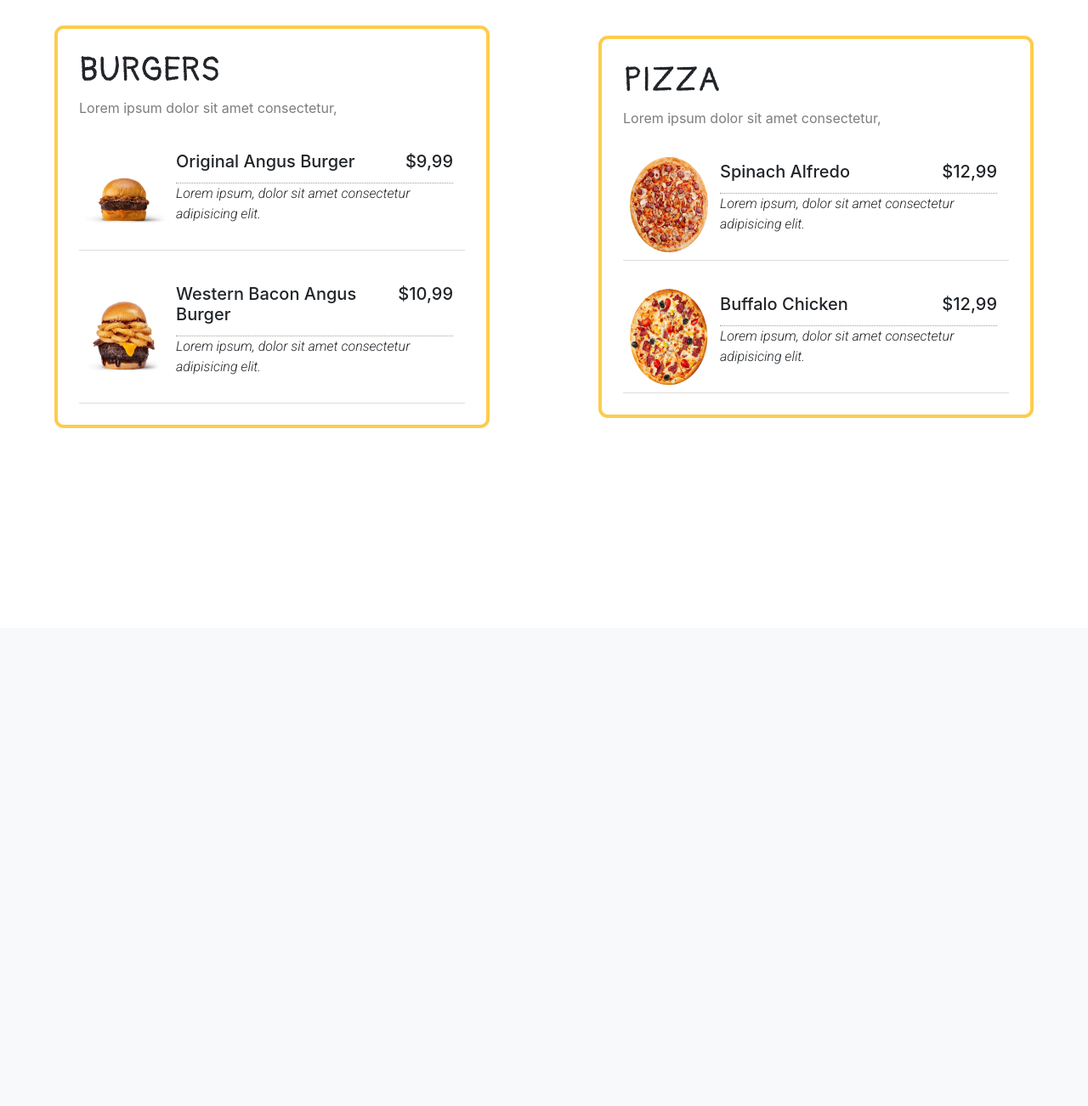
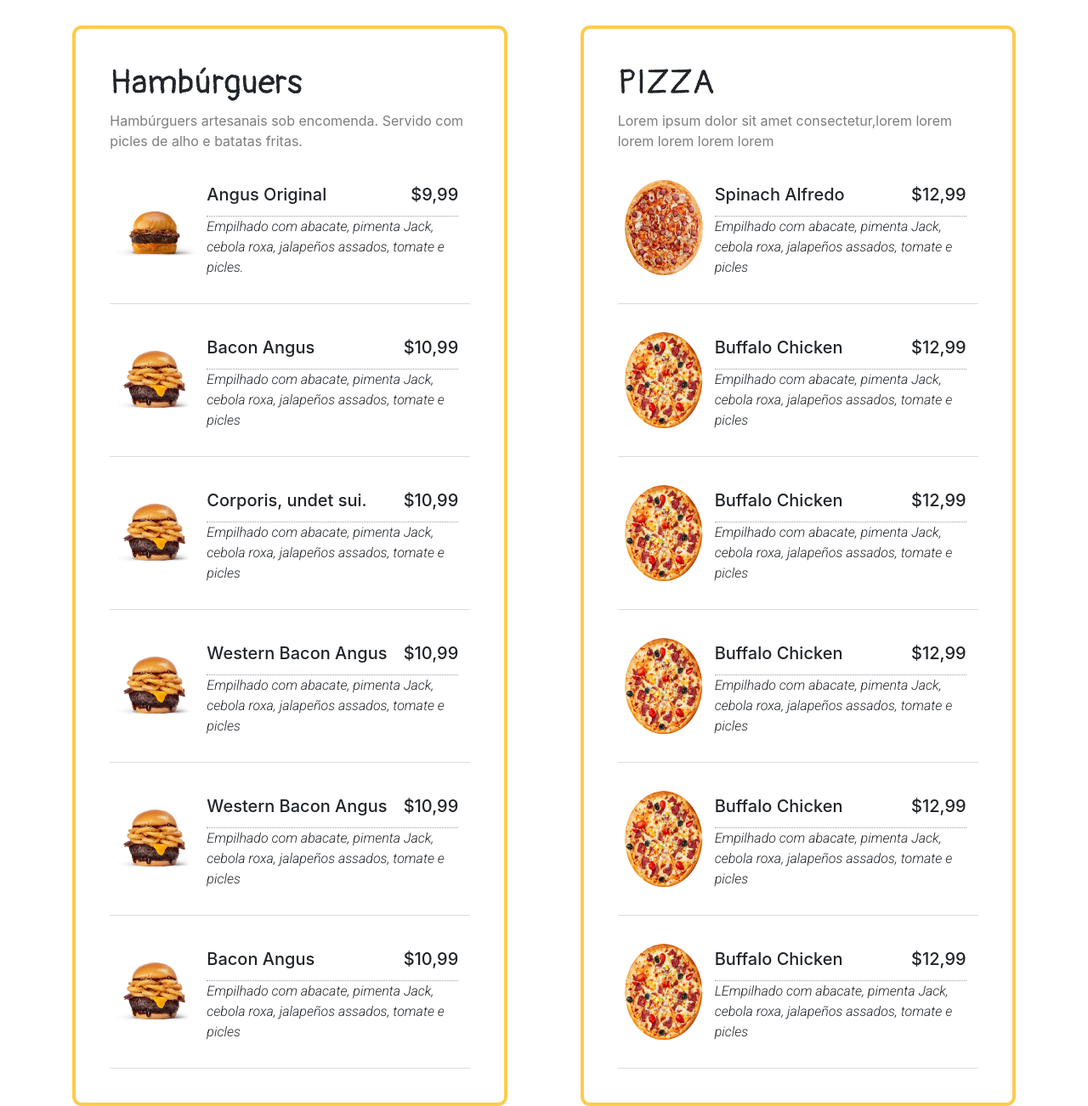
Before and after one commit to ricardo55991/StreetFood, a PHP site: page /pages/cardapio.html in a window 1280 px wide. Shown: the part 61-1363 px from the top of the page at 85% size. Before the commit the page ends 565 px from the top, so only its background shows below. Run offline with PHP 8.4, Linux system fonts and the light colour scheme; some libraries are stand-ins or nearby versions.

Commit message:
itens pizza e hamburguer adicionados

```diff
--- a/pages/cardapio.html
+++ b/pages/cardapio.html
@@ -50,18 +50,19 @@
     <div class="conteiner">
         <div class="cards">
             <!--BURGERS-->
-            <h1>BURGERS</h1>
+            <h1>Hambúrguers</h1>
             <div class="contents">
-                <P id="descricao">Lorem ipsum dolor sit amet consectetur,</P>
+                <P id="descricao">Hambúrguers artesanais sob encomenda.  Servido com picles de alho e batatas fritas.</P>
                     <div class="card-1">
                         <img src="/assets/hamburger teste.jpg" alt="..." class="img-thumb">
                         <div class="flex-card">
                             <div class="titulo">
-                                <h5>Original Angus Burger</h5>
+                                <h5>Angus Original</h5>
                                 <h6>$9,99</h6>
                             </div>
                             <div class="content-card">
-                                <p>Lorem ipsum, dolor sit amet consectetur adipisicing elit. </p>
+                                <p>Empilhado com abacate, pimenta Jack, cebola roxa, jalapeños assados, tomate e picles.
+                                </p>
                             </div>
                         </div>
                     </div>
@@ -69,11 +70,59 @@
                         <img src="/assets/burger11.jpg" alt="..." class="img-thumb">
                         <div class="flex-card">
                             <div class="titulo">
-                                <h5>Western Bacon Angus Burger</h5>
+                                <h5>Bacon Angus</h5>
                                 <h6>$10,99</h6>
                             </div>
                             <div class="content-card">
-                                <p>Lorem ipsum, dolor sit amet consectetur adipisicing elit. </p>
+                                <p>Empilhado com abacate, pimenta Jack, cebola roxa, jalapeños assados, tomate e picles </p>
+                            </div>
+                        </div>
+                    </div>
+                    <div class="card-1">
+                        <img src="/assets/burger11.jpg" alt="..." class="img-thumb">
+                        <div class="flex-card">
+                            <div class="titulo">
+                                <h5> Corporis, undet sui.</h5>
+                                <h6>$10,99</h6>
+                            </div>
+                            <div class="content-card">
+                                <p>Empilhado com abacate, pimenta Jack, cebola roxa, jalapeños assados, tomate e picles </p>
+                            </div>
+                        </div>
+                    </div>
+                    <div class="card-1">
+                        <img src="/assets/burger11.jpg" alt="..." class="img-thumb">
+                        <div class="flex-card">
+                            <div class="titulo">
+                                <h5>Western Bacon Angus</h5>
+                                <h6>$10,99</h6>
+                            </div>
+                            <div class="content-card">
+                                <p>Empilhado com abacate, pimenta Jack, cebola roxa, jalapeños assados, tomate e picles </p>
+                            </div>
+                        </div>
+                    </div>
+                    <div class="card-1">
+                        <img src="/assets/burger11.jpg" alt="..." class="img-thumb">
+                        <div class="flex-card">
+                            <div class="titulo">
+                                <h5>Western Bacon Angus</h5>
+                                <h6>$10,99</h6>
+                            </div>
+                            <div class="content-card">
+                                <p>Empilhado com abacate, pimenta Jack, cebola roxa, jalapeños assados, tomate e picles </p>
+                            </div>
+                        </div>
+                    </div>
+                    <div class="card-1">
+                        <img src="/assets/burger11.jpg" alt="..." class="img-thumb">
+                        <div class="flex-card">
+                            <div class="titulo">
+                                <h5> Bacon Angus</h5>
+                                <h6>$10,99</h6>
+                            </div>
+                            <div class="content-card">
+                                <p>Empilhado com abacate, pimenta Jack, cebola roxa, jalapeños assados, tomate e picles </p>
                             </div>
                         </div>
                     </div>
@@ -85,8 +134,8 @@
         <div class="cards">
             <h1>PIZZA</h1>
             <div class="contents">
-                <P id="descricao">Lorem ipsum dolor sit amet consectetur,</P>
-                    <div class="card-1">
+                <P id="descricao">Lorem ipsum dolor sit amet consectetur,lorem lorem lorem lorem lorem lorem</P>
+                    <div class="card-1 card-pizza">
                         <img src="/assets/new-pizza10.jpg" alt="..." class="img-thumb">
                         <div class="flex-card">
                             <div class="titulo">
@@ -94,11 +143,11 @@
                                 <h6>$12,99</h6>
                             </div>
                             <div class="content-card">
-                                <p>Lorem ipsum, dolor sit amet consectetur adipisicing elit. </p>
+                                <p>Empilhado com abacate, pimenta Jack, cebola roxa, jalapeños assados, tomate e picles  </p>
                             </div>
                         </div>
                     </div>
-                    <div class="card-1">
+                    <div class="card-1 card-pizza">
                         <img src="/assets/new-pizza9.jpg" alt="..." class="img-thumb">
                         <div class="flex-card">
                             <div class="titulo">
@@ -106,7 +155,55 @@
                                 <h6>$12,99</h6>
                             </div>
                             <div class="content-card">
-                                <p>Lorem ipsum, dolor sit amet consectetur adipisicing elit. </p>
+                                <p>Empilhado com abacate, pimenta Jack, cebola roxa, jalapeños assados, tomate e picles  </p>
+                            </div>
+                        </div>
+                    </div>
+                    <div class="card-1 card-pizza">
+                        <img src="/assets/new-pizza9.jpg" alt="..." class="img-thumb">
+                        <div class="flex-card">
+                            <div class="titulo">
+                                <h5> Buffalo Chicken </h5>
+                                <h6>$12,99</h6>
+                            </div>
+                            <div class="content-card">
+                                <p>Empilhado com abacate, pimenta Jack, cebola roxa, jalapeños assados, tomate e picles  </p>
+                            </div>
+                        </div>
+                    </div>
+                    <div class="card-1 card-pizza">
+                        <img src="/assets/new-pizza9.jpg" alt="..." class="img-thumb">
+                        <div class="flex-card">
+                            <div class="titulo">
+                                <h5> Buffalo Chicken </h5>
+                                <h6>$12,99</h6>
+                            </div>
+                            <div class="content-card">
+                                <p>Empilhado com abacate, pimenta Jack, cebola roxa, jalapeños assados, tomate e picles </p>
+                            </div>
+                        </div>
+                    </div>
+                    <div class="card-1 card-pizza">
+                        <img src="/assets/new-pizza9.jpg" alt="..." class="img-thumb">
+                        <div class="flex-card">
+                            <div class="titulo">
+                                <h5> Buffalo Chicken </h5>
+                                <h6>$12,99</h6>
+                            </div>
+                            <div class="content-card">
+                                <p>Empilhado com abacate, pimenta Jack, cebola roxa, jalapeños assados, tomate e picles </p>
+                            </div>
+                        </div>
+                    </div>
+                    <div class="card-1 card-pizza">
+                        <img src="/assets/new-pizza9.jpg" alt="..." class="img-thumb">
+                        <div class="flex-card">
+                            <div class="titulo">
+                                <h5> Buffalo Chicken </h5>
+                                <h6>$12,99</h6>
+                            </div>
+                            <div class="content-card">
+                                <p>LEmpilhado com abacate, pimenta Jack, cebola roxa, jalapeños assados, tomate e picles </p>
                             </div>
                         </div>
                     </div>
--- a/styles/cardapio.css
+++ b/styles/cardapio.css
@@ -12,7 +12,7 @@
     margin-top: 30px;
     display: flex;
     flex-direction: row;
-    justify-content: space-around;
+    justify-content:space-evenly;
     align-items: center;
 
 }
@@ -21,10 +21,12 @@
     padding: 10px;
 }
 .cards{
+    width: auto;
+    height: auto;
     border: 4px solid #fccc4c;
     border-radius: 11px;
     width: 40%;
-    padding: 25px;
+    padding: 40px;
     flex-direction: row;
 
 }
@@ -39,12 +41,12 @@
 .card-1 img{
     max-width: 100px;
     justify-content: left;
-
+    max-height: 122px;
 }
 
 .card-1{
     margin-top: 25px;
-    justify-content: right;
+
     display: flex;
     padding: 4px;
     border-bottom:1px solid #dddcd9;
@@ -54,11 +56,12 @@
     border-bottom: 1px dotted #9e9d9a;
     display: flex;
     justify-content: space-between;
-
+    flex-wrap: nowrap;
     font-style: normal;
 }
 
 .titulo h5{
+
     display: flex;
     padding-bottom: 5px;
     flex-direction: column-reverse;
```
